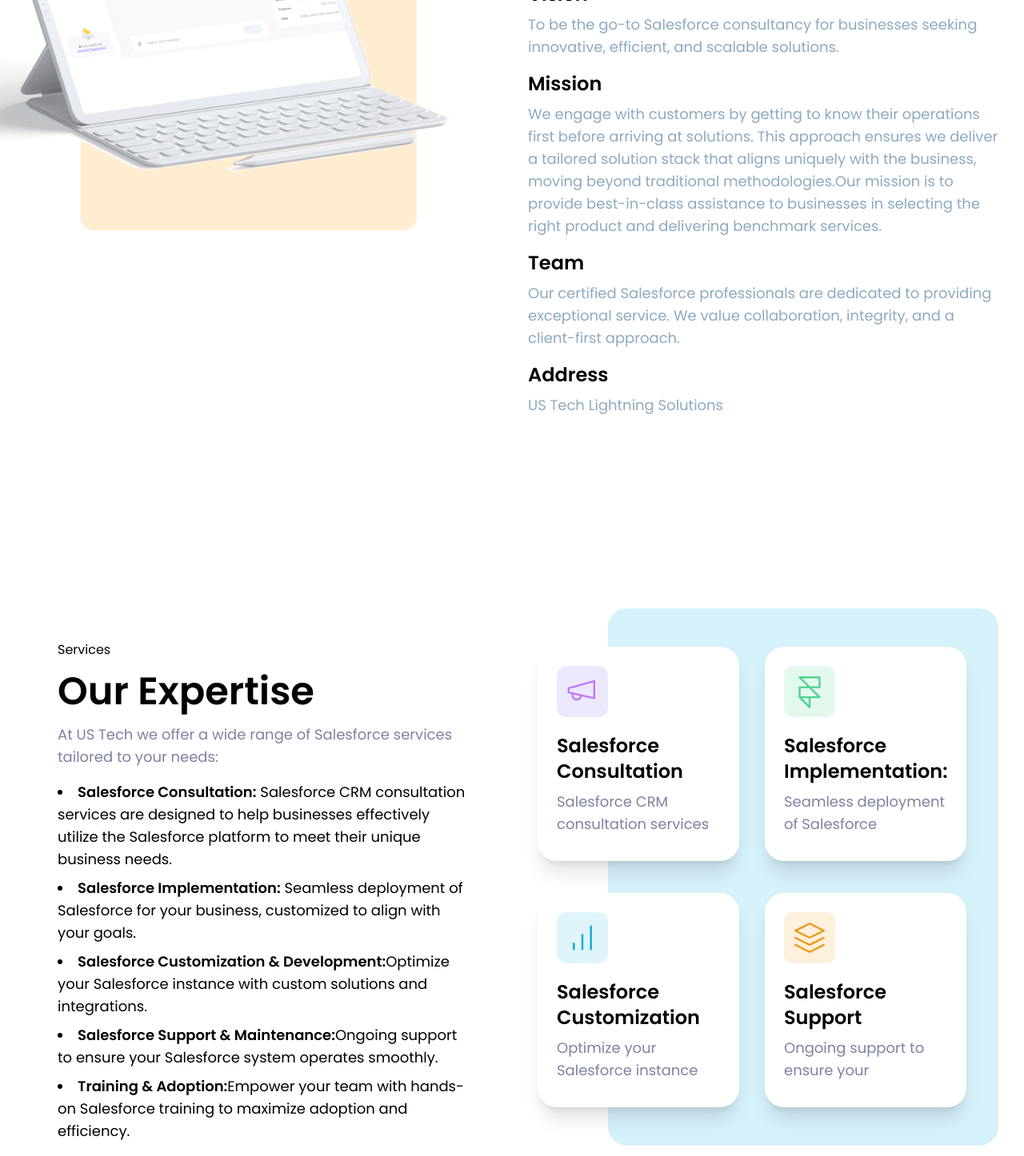
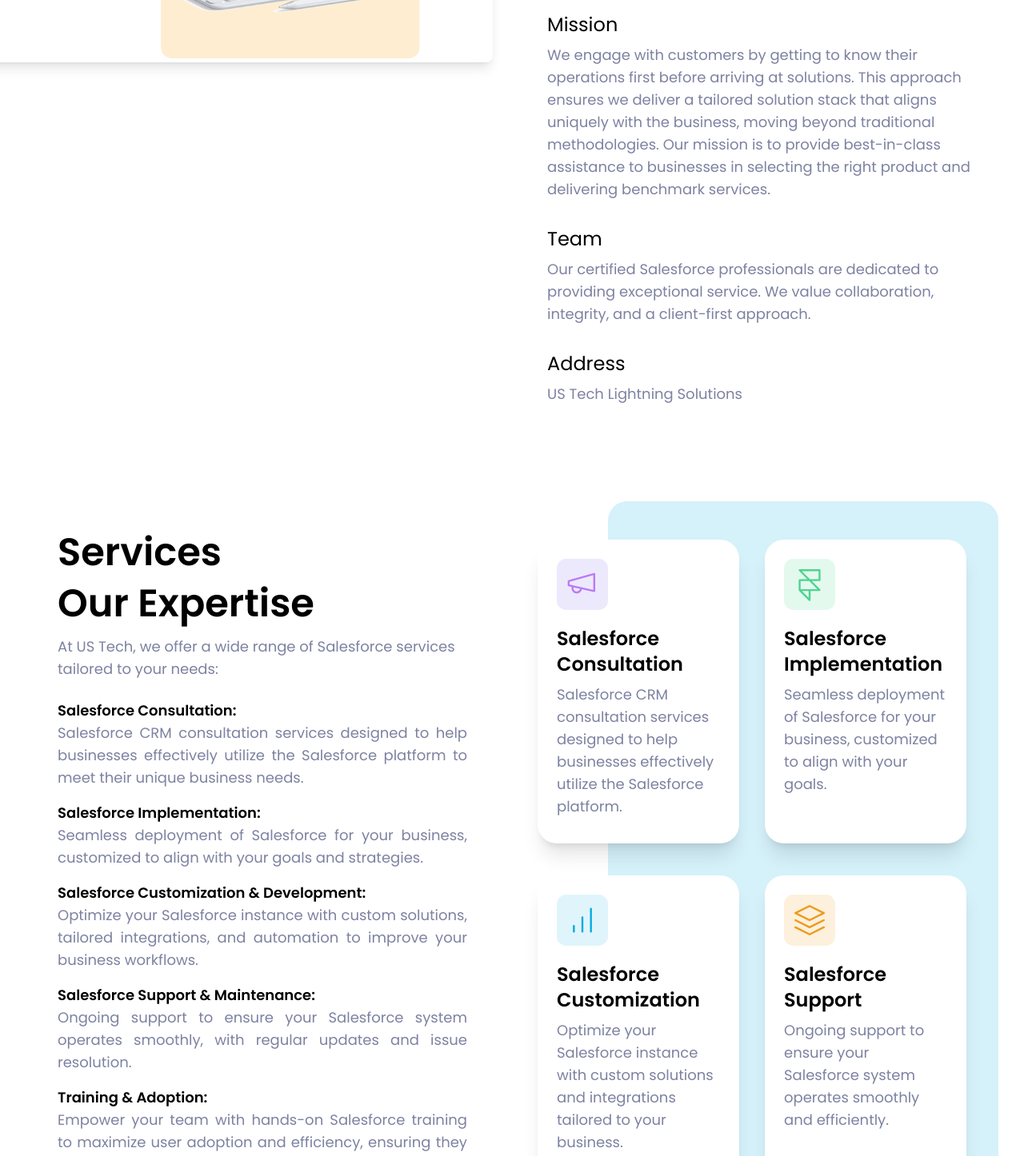
Before and after one commit to lexonit/UsTech, a Next.js app: page / in a window 1280 px wide. Shown: the part 3020-4466 px from the top of the page at 80% size. Built offline with nearby package versions, Linux system fonts and the light colour scheme.

Commit message:
feedbackChangesAgain

```diff
--- a/app/components/Footer/Footer.tsx
+++ b/app/components/Footer/Footer.tsx
@@ -31,7 +31,7 @@
 
 const Footer = () => {
     return (
-        <div className="bg-darkblue -mt-40">
+        <div className="bg-darkblue -mt-20">
             <div className="mx-auto max-w-2xl pt-48 px-4 sm:px-6 lg:max-w-7xl lg:px-8">
                 <div className="my-24 grid grid-cols-1 gap-y-10 gap-x-16 sm:grid-cols-2 lg:grid-cols-12 xl:gap-x-8">
 
--- a/app/components/Provide/index.tsx
+++ b/app/components/Provide/index.tsx
@@ -14,90 +14,100 @@
   {
     imgSrc: "/assets/provide/marketing.svg",
     country: "Salesforce Consultation",
-    paragraph: "Salesforce CRM consultation services",
+    paragraph: "Salesforce CRM consultation services designed to help businesses effectively utilize the Salesforce platform.",
   },
   {
     imgSrc: "/assets/provide/graphic.svg",
-    country: "Salesforce Implementation:",
-    paragraph: " Seamless deployment of Salesforce",
+    country: "Salesforce Implementation",
+    paragraph: "Seamless deployment of Salesforce for your business, customized to align with your goals.",
   },
   {
     imgSrc: "/assets/provide/heaking.svg",
     country: "Salesforce Customization",
-    paragraph: "Optimize your Salesforce instance",
+    paragraph: "Optimize your Salesforce instance with custom solutions and integrations tailored to your business.",
   },
   {
     imgSrc: "/assets/provide/uidesign.svg",
     country: "Salesforce Support",
-    paragraph: "Ongoing support to ensure your",
+    paragraph: "Ongoing support to ensure your Salesforce system operates smoothly and efficiently.",
   },
 ];
 
 const Provide = () => {
   const router = useRouter(); // Initialize the navigation hook inside the component
 
-  // Handler to navigate to the Contact Us page
+  // Handler to navigate to the services page
   const handleLearnMore = () => {
     router.replace('/services'); // Navigate to the services page
   };
 
   return (
-    <div id="services">
-      <div className="mx-auto max-w-7xl px-4 my-10 sm:py-20 lg:px-8">
+    <div id="services" className="px-4 my-10 sm:px-6 lg:px-8">
+      <div className="mx-auto max-w-7xl">
         <div className="grid grid-cols-1 lg:grid-cols-12 gap-8">
+
           {/* COLUMN-1 */}
-          <div className="col-span-6 flex justify-center">
-            <div className="flex flex-col align-middle justify-center p-6 lg:p-10">
-              <h3>Services</h3>
-              <p className="text-3xl lg:text-5xl font-semibold leading-tight mt-4 text-center lg:text-start">
+          <div className="col-span-6 flex justify-center lg:col-span-6">
+            <div className="flex flex-col justify-center p-6 lg:p-10">
+              <h3 className="text-2xl sm:text-3xl md:text-4xl lg:text-5xl font-semibold text-center lg:text-start">
+                Services
+              </h3>
+              <p className="text-3xl sm:text-4xl lg:text-5xl font-semibold leading-tight mt-4 text-center lg:text-start">
                 Our Expertise
               </p>
               <p className="text-base lg:text-lg mt-4 font-normal leading-relaxed text-center lg:text-start text-bluegray">
-                At US Tech we offer a wide range of Salesforce services tailored
-                to your needs:
+                At US Tech, we offer a wide range of Salesforce services tailored to your needs:
               </p>
-              <ul className="mt-4 text-base lg:text-lg list-disc list-inside  text-black">
-                <li className="mb-2">
-                  <span className="font-semibold">
+
+              {/* List without bullet points */}
+              <ul className="mt-6 text-base lg:text-lg list-none text-bluegray space-y-3 lg:space-y-4">
+                <li className="mb-4">
+                  <h4 className="font-semibold text-black text-left lg:text-justify">
                     Salesforce Consultation:
-                  </span>{" "}
-                  Salesforce CRM consultation services are designed to help
-                  businesses effectively utilize the Salesforce platform to meet
-                  their unique business needs.
+                  </h4>
+                  <p className="text-bluegray text-left lg:text-justify">
+                    Salesforce CRM consultation services designed to help businesses effectively utilize the Salesforce platform to meet their unique business needs.
+                  </p>
                 </li>
-                <li className="mb-2">
-                  <span className="font-semibold">
+                <li className="mb-4">
+                  <h4 className="font-semibold text-black text-left lg:text-justify">
                     Salesforce Implementation:
-                  </span>{" "}
-                  Seamless deployment of Salesforce for your business,
-                  customized to align with your goals.
+                  </h4>
+                  <p className="text-bluegray text-left lg:text-justify">
+                    Seamless deployment of Salesforce for your business, customized to align with your goals and strategies.
+                  </p>
                 </li>
-                <li className="mb-2">
-                  <span className="font-semibold">
+                <li className="mb-4">
+                  <h4 className="font-semibold text-black text-left lg:text-justify">
                     Salesforce Customization & Development:
-                  </span>
-                  Optimize your Salesforce instance with custom solutions and
-                  integrations.
+                  </h4>
+                  <p className="text-bluegray text-left lg:text-justify">
+                    Optimize your Salesforce instance with custom solutions, tailored integrations, and automation to improve your business workflows.
+                  </p>
                 </li>
-                <li className="mb-2">
-                  <span className="font-semibold">
+                <li className="mb-4">
+                  <h4 className="font-semibold text-black text-left lg:text-justify">
                     Salesforce Support & Maintenance:
-                  </span>
-                  Ongoing support to ensure your Salesforce system operates
-                  smoothly.
+                  </h4>
+                  <p className="text-bluegray text-left lg:text-justify">
+                    Ongoing support to ensure your Salesforce system operates smoothly, with regular updates and issue resolution.
+                  </p>
                 </li>
-                <li className="mb-2">
-                  <span className="font-semibold">Training & Adoption:</span>
-                  Empower your team with hands-on Salesforce training to
-                  maximize adoption and efficiency.
+                <li className="mb-4">
+                  <h4 className="font-semibold text-black text-left lg:text-justify">
+                    Training & Adoption:
+                  </h4>
+                  <p className="text-bluegray text-left lg:text-justify">
+                    Empower your team with hands-on Salesforce training to maximize user adoption and efficiency, ensuring they are proficient in utilizing the platform's full potential.
+                  </p>
                 </li>
               </ul>
 
               <Link
-              onClick={handleLearnMore}
+                onClick={handleLearnMore}
                 href={"/"}
                 className="mt-6 text-xl font-medium text-blue flex gap-2 mx-auto lg:mx-0 space-links"
-                >
+              >
                 Learn more
                 <Image
                   src={"/assets/provide/arrow.svg"}
@@ -111,7 +121,7 @@
 
           <div className="lg:col-span-1"></div>
 
-          {/* COLUMN-2 */}
+          {/* COLUMN-2 (unchanged) */}
           <div className="col-span-6 lg:col-span-5">
             <div className="grid grid-cols-1 sm:grid-cols-2 gap-x-16 gap-y-10 lg:gap-x-40 px-10 py-12 bg-bluebg rounded-3xl">
               {Aboutdata.map((item, i) => (
@@ -134,6 +144,7 @@
               ))}
             </div>
           </div>
+
         </div>
       </div>
     </div>
--- a/app/components/Why/index.tsx
+++ b/app/components/Why/index.tsx
@@ -14,7 +14,7 @@
   {
     heading: "Mission",
     subheading:
-      "We engage with customers by getting to know their operations first before arriving at solutions. This approach ensures we deliver a tailored solution stack that aligns uniquely with the business, moving beyond traditional methodologies.Our mission is to provide best-in-class assistance to businesses in selecting the right product and delivering benchmark services.",
+      "We engage with customers by getting to know their operations first before arriving at solutions. This approach ensures we deliver a tailored solution stack that aligns uniquely with the business, moving beyond traditional methodologies. Our mission is to provide best-in-class assistance to businesses in selecting the right product and delivering benchmark services.",
   },
   {
     heading: "Team",
@@ -29,26 +29,30 @@
 
 const Why = () => {
   return (
-    <div id="about">
-      <div className="mx-auto max-w-7xl px-4 my-20 sm:py-20 lg:px-8">
-        <div className="grid grid-cols-1 lg:grid-cols-2">
+    <div id="about" className="py-20 bg-gray-50">
+      <div className="mx-auto max-w-7xl px-4 sm:px-6 lg:px-8">
+        <div className="grid grid-cols-1 lg:grid-cols-2 gap-12">
           {/* COLUMN-1 */}
-          <div className="lg:-ml-64">
+          <div className="relative lg:-ml-20">
             <Image
               src="/assets/why/iPad.png"
               alt="iPad-image"
+              layout="responsive"
               width={4000}
               height={900}
+              className="rounded-lg shadow-lg"
             />
           </div>
 
           {/* COLUMN-2 */}
           <div>
-            <h2 className="">About Us </h2>
-            <h3 className="text-4xl lg:text-5xl pt-4 font-semibold sm:leading-tight mt-5 text-center lg:text-start">
+            <h1 className="text-2xl sm:text-3xl md:text-4xl lg:text-5xl font-semibold text-center lg:text-left ">
+              About Us
+            </h1>
+            <h3 className="text-2xl pt-4  text-center lg:text-left text-gray-800">
               Our Story
             </h3>
-            <h4 className="text-lg pt-4 font-normal sm:leading-tight text-center text-beach lg:text-start">
+            <h4 className="text-lg pt-4 font-normal text-center lg:text-left text-bluegray lg:text-base">
               At US Tech Lightning Solutions, we are passionate about helping
               businesses unlock their full potential with Salesforce. Located in
               Chicago, IL, our team of experts has years of experience in
@@ -57,21 +61,10 @@
 
             <div className="mt-10">
               {whydata.map((items, i) => (
-                <div className="flex mt-4" key={i}>
-                  {/* <div className="rounded-full h-12 w-12 flex items-center justify-center bg-circlebg">
-                    <Image
-                      src="/assets/why/check.svg"
-                      alt="check-image"
-                      width={24} // Consistent size for the image
-                      height={24}
-                      className="object-contain" // Ensures the image fits within the parent
-                    />
-                  </div> */}
+                <div className="flex flex-col lg:flex-row mt-8" key={i}>
                   <div className="ml-5">
-                    <h4 className="text-2xl font-semibold">{items.heading}</h4>
-                    <h5 className="text-lg text-beach font-normal mt-2">
-                      {items.subheading}
-                    </h5>
+                    <h4 className="text-2xl  text-black">{items.heading}</h4>
+                    <h5 className="text-lg text-bluegray font-normal mt-2">{items.subheading}</h5>
                   </div>
                 </div>
               ))}
--- a/app/page.tsx
+++ b/app/page.tsx
@@ -4,7 +4,7 @@
 // import Companies from "./components/Companies/Companies";
 import FAQs from "./components/FAQs/Faqs";
 import Network from "./components/Network/index";
-import Newsletter from "./components/Newsletter/Newsletter";
+// import Newsletter from "./components/Newsletter/Newsletter";
 import Provide from "./components/Provide/index";
 import Why from "./components/Why/index";
 export default function Home() {
@@ -18,7 +18,7 @@
       <Network />
       <Clientsay />
       <FAQs />
-      <Newsletter />
+      {/* <Newsletter /> */}
     </main>
   );
 }
```
Also changed, not shown: app/components/Banner/Banner.tsx (+6 -5 lines).
